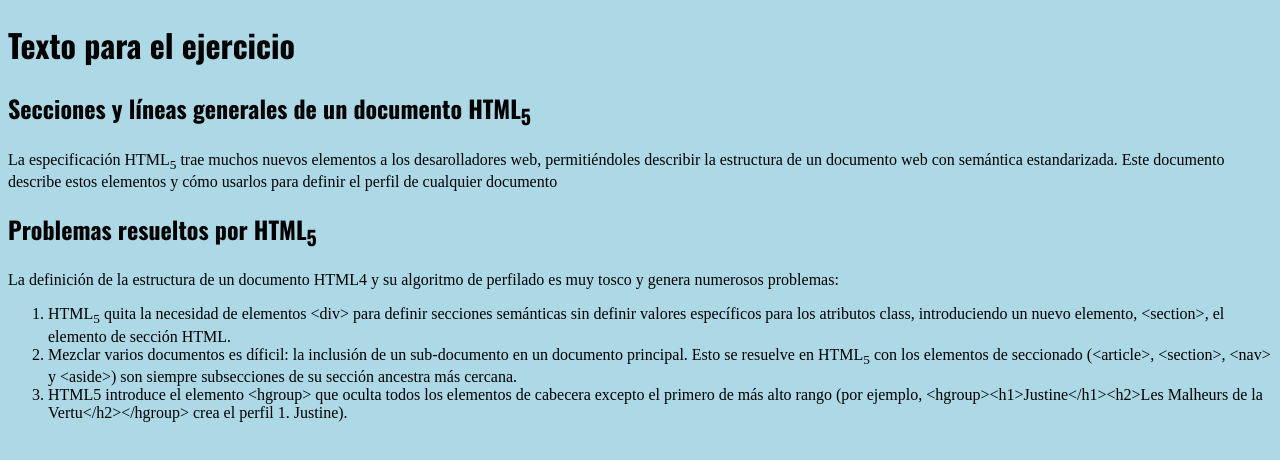
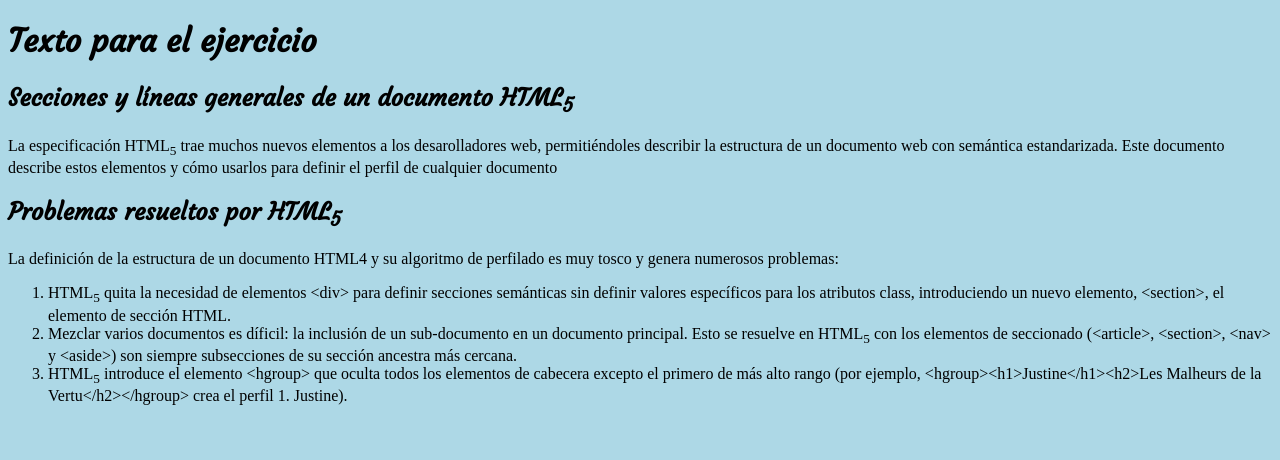
Before and after one commit to MattBrod/mb-html-css-urbalab-03112022, a plain HTML site: page Ejercicio-1/index.html in a window 1280 px wide. Drawn offline with nearby package versions, Linux system fonts and the light colour scheme.

Commit message:
Cambio de fuente

```diff
--- a/Ejercicio-1/css/style.css
+++ b/Ejercicio-1/css/style.css
@@ -1,8 +1,8 @@
-@import url('https://fonts.googleapis.com/css2?family=Oswald:wght@700&display=swap');
+@import url('https://fonts.googleapis.com/css2?family=Courgette&display=swap');
 
 body {
     background-color: lightblue;
 }
 .header {
-    font-family: 'Oswald', sans-serif;
+    font-family: 'Courgette', cursive;
 }
--- a/Ejercicio-1/index.html
+++ b/Ejercicio-1/index.html
@@ -25,7 +25,7 @@
         <li>Mezclar varios documentos es díficil: la inclusión de un sub-documento en un documento principal. Esto se
             resuelve en HTML<sub>5</sub> con los elementos de seccionado (&lt;article&gt;, &lt;section&gt;, &lt;nav&gt; y
             &lt;aside&gt;) son siempre subsecciones de su sección ancestra más cercana.</li>
-        <li>HTML5 introduce el elemento &lt;hgroup&gt; que oculta todos los elementos de cabecera excepto el primero de
+        <li>HTML<sub>5</sub> introduce el elemento &lt;hgroup&gt; que oculta todos los elementos de cabecera excepto el primero de
             más alto rango (por ejemplo, &lt;hgroup&gt;&lt;h1&gt;Justine&lt;/h1&gt;&lt;h2&gt;Les Malheurs de la
             Vertu&lt;/h2&gt;&lt;/hgroup&gt; crea el perfil 1. Justine).</li>
     </ol>
```
